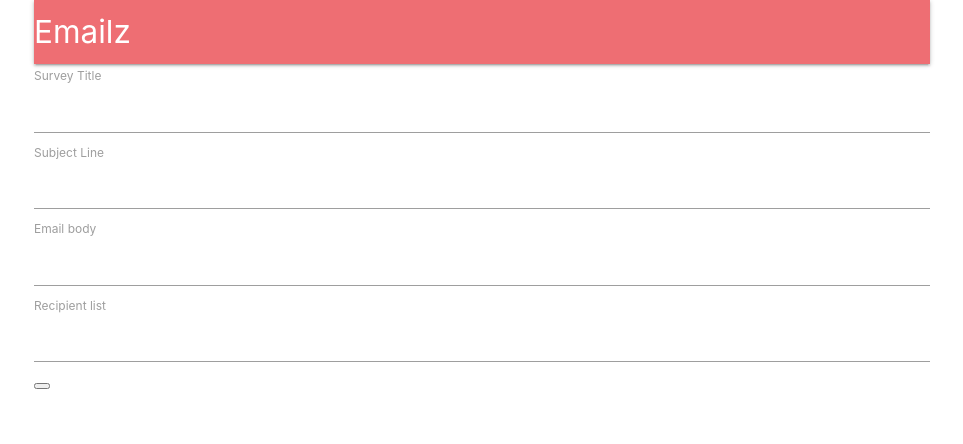
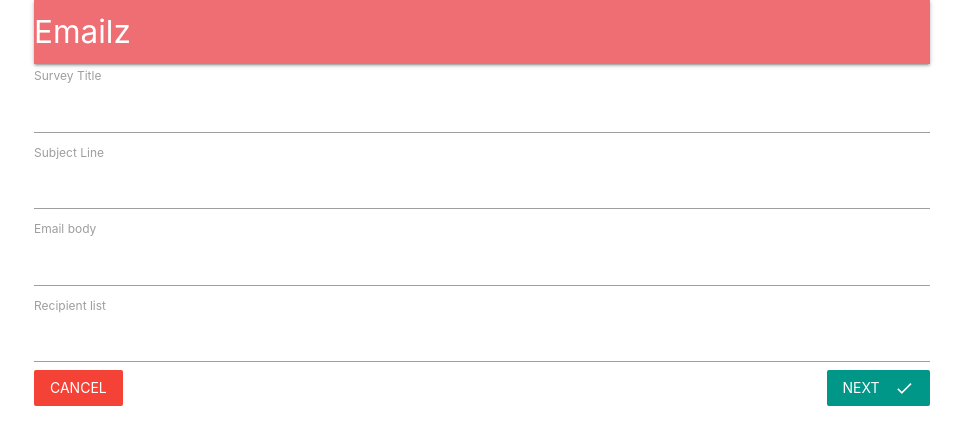
Before and after one commit to tontruongdao/full-stack, a React (Create React App) app in the folder client/: page /surveys/new in a window 1280 px wide. Shown: the top 444 px of the page, without its empty margins (158-1121 px from the left). Built offline with nearby package versions, Linux system fonts and the light colour scheme; no server answers.

Commit message:
lesson165

```diff
--- a/client/src/components/App.js
+++ b/client/src/components/App.js
@@ -16,16 +16,14 @@
 
   render() {
     return (
-      <div className="container">
         <BrowserRouter>
-          <div>
+          <div className="container">
             <Header/>
             <Route exact path ='/' component={Landing}/>
             <Route exact path='/surveys' component={Dashboard}/>
             <Route path='/surveys/new' component={SurveyNew}/>
           </div>
         </BrowserRouter>
-      </div>
     )
   }
 }
--- a/client/src/components/surveys/SurveyForm.js
+++ b/client/src/components/surveys/SurveyForm.js
@@ -1,5 +1,6 @@
 import React, { Component } from 'react'
 import { reduxForm, Field } from 'redux-form'
+import { Link } from 'react-router-dom'
 import _ from 'lodash'
 
 import SurveyField from './SurveyField'
@@ -30,7 +31,16 @@
             <div>
                 <form onSubmit={this.props.handleSubmit(values => console.log(values))}>
                     {this.renderFields()}
-                    <button type="submit"></button>
+                    <Link to="/surveys" className="red btn-flat white-text">
+                        Cancel
+                    </Link>
+                    <button
+                        type="submit"
+                        className="teal btn-flat right white-text"
+                    >
+                        Next
+                        <i className="material-icons right">done</i>
+                    </button>
                 </form>
             </div>
         )
```
Also changed, not shown: 1 other file (tests, documents, lock files or other folders).
